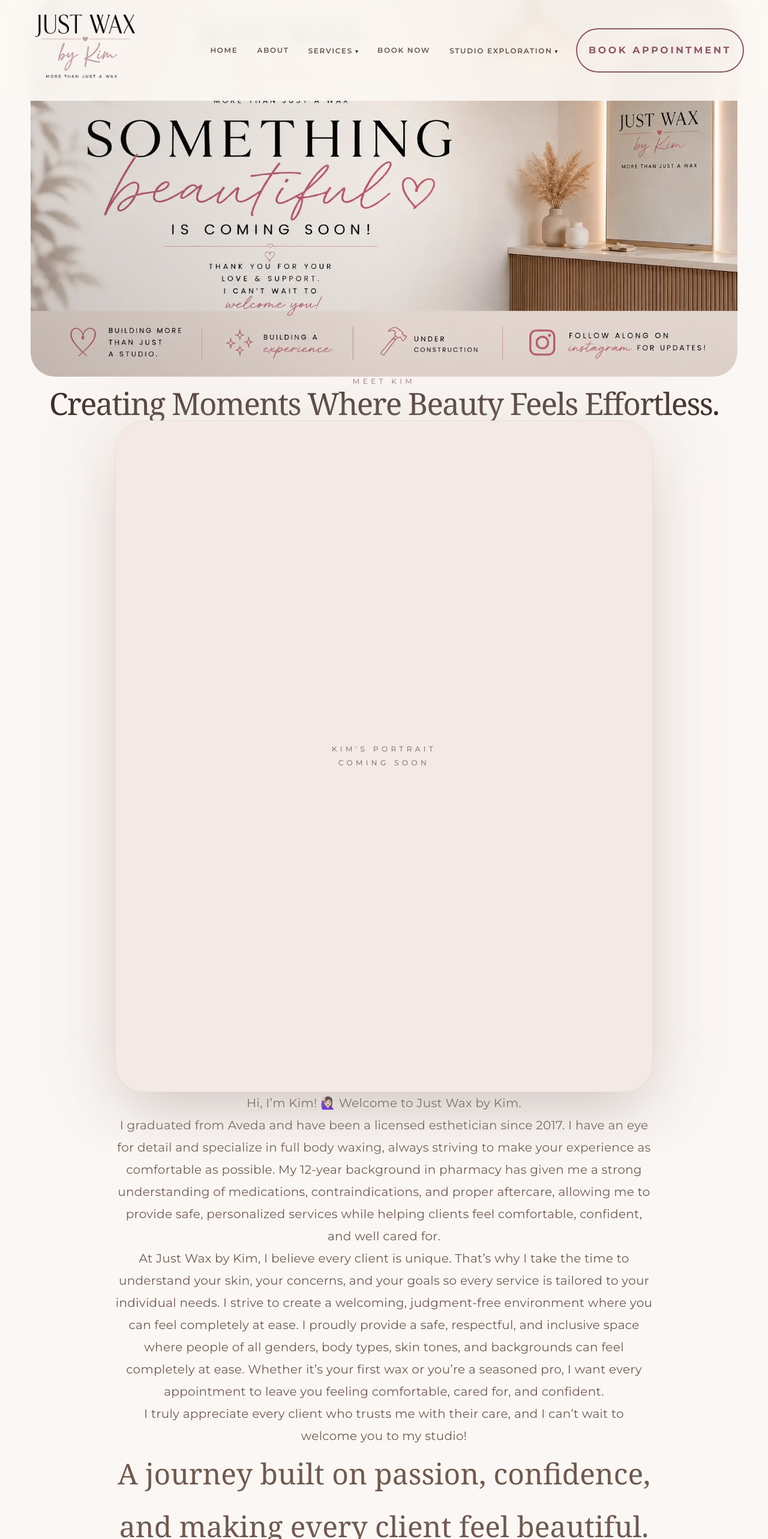
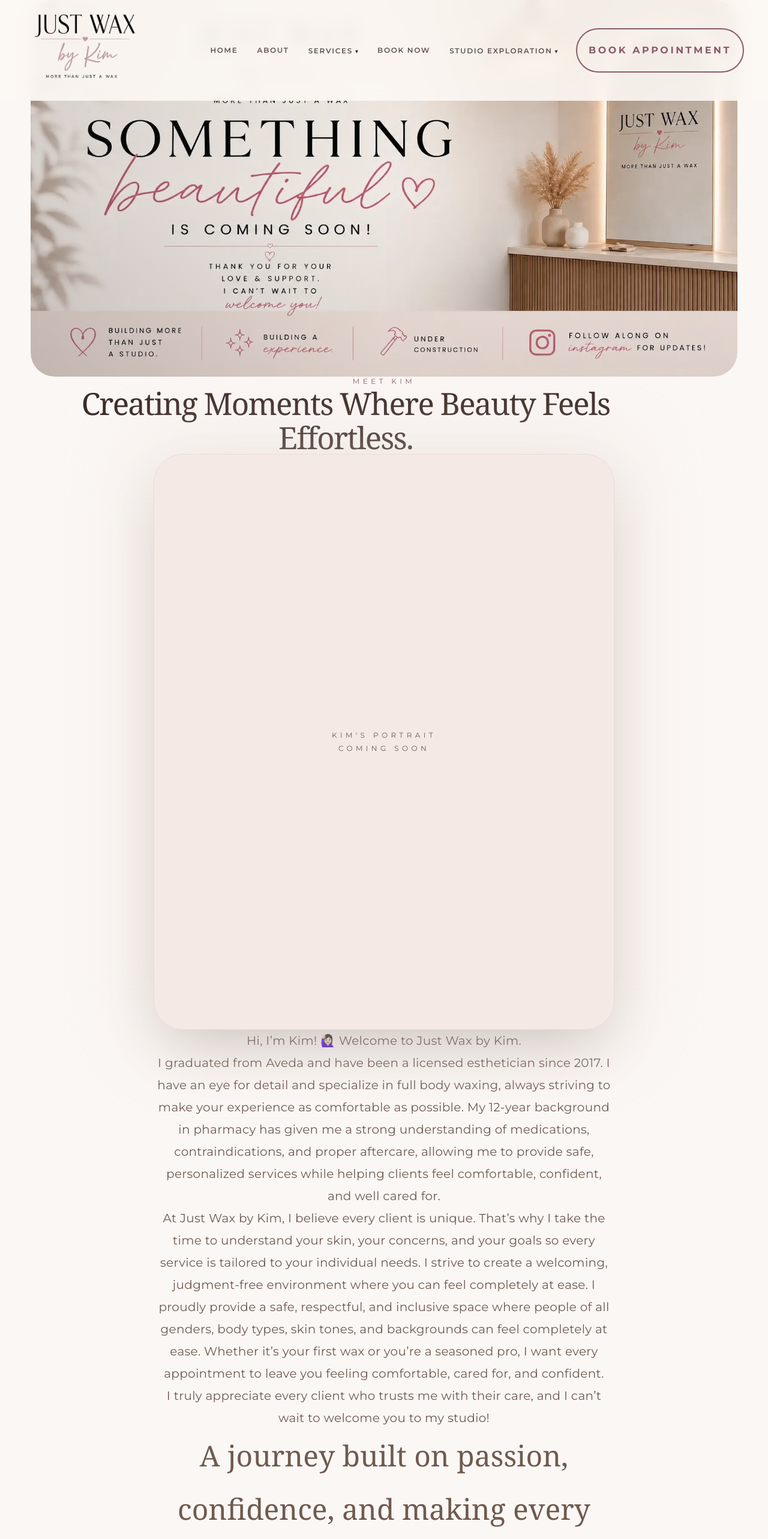
Before and after one commit to kevin-phan-25/just-wax-by-kim, a Next.js app: page / in a window 1280 px wide. Shown: the top 2566 px of the page at 60% size. Built offline with nearby package versions, Linux system fonts and the light colour scheme; a web font is replaced by a local one.

Commit message:
Update AboutContent.tsx

```diff
--- a/features/about/AboutContent.tsx
+++ b/features/about/AboutContent.tsx
@@ -7,10 +7,10 @@
  * Luxury editorial About content.
  *
  * Updates:
- * • Removed container restrictions
+ * • Responsive typography
  * • Centered storytelling
  * • Improved paragraph spacing
- * • Balanced luxury typography
+ * • Removed layout restrictions
  *
  * ---
  */
@@ -30,11 +30,15 @@ export default function AboutContent() {
 
         items-center
 
-        px-6
+        px-5
 
-        md:px-10
+        sm:px-8
 
-        lg:px-16
+        md:px-12
+
+        lg:px-20
+
+        xl:px-28
       "
     >
 
@@ -49,7 +53,9 @@ export default function AboutContent() {
 
           text-center
 
-          mb-20
+          mb-16
+
+          sm:mb-20
 
           md:mb-28
         "
@@ -63,11 +69,15 @@ export default function AboutContent() {
 
             tracking-[0.45em]
 
-            text-xs
+            text-[10px]
+
+            sm:text-xs
 
             text-[#8C5A6B]
 
-            mb-8
+            mb-6
+
+            sm:mb-8
           "
         >
           {aboutContent.eyebrow}
@@ -76,15 +86,23 @@ export default function AboutContent() {
 
         <h2
           className="
+            max-w-5xl
+
+            mx-auto
+
             font-serif
 
-            text-5xl
+            text-center
+
+            text-4xl
+
+            sm:text-5xl
 
             md:text-6xl
 
             lg:text-7xl
 
-            leading-[1.05]
+            leading-[1.08]
 
             tracking-[-0.045em]
 
@@ -103,11 +121,19 @@ export default function AboutContent() {
         className="
           w-full
 
-          max-w-4xl
+          max-w-md
+
+          sm:max-w-lg
+
+          md:max-w-2xl
+
+          lg:max-w-3xl
 
           mx-auto
 
-          mb-24
+          mb-16
+
+          sm:mb-24
 
           md:mb-32
         "
@@ -117,12 +143,13 @@ export default function AboutContent() {
 
 
 
+
       {/* Story */}
       <div
         className="
           w-full
 
-          max-w-4xl
+          max-w-3xl
 
           mx-auto
 
@@ -130,11 +157,13 @@ export default function AboutContent() {
 
           text-[#75635B]
 
-          text-lg
+          text-base
+
+          sm:text-lg
 
           md:text-xl
 
-          leading-[2]
+          leading-[1.9]
         "
       >
 
@@ -143,9 +172,11 @@ export default function AboutContent() {
             <p
               key={index}
               className="
-                mb-12
+                mb-8
 
-                md:mb-16
+                sm:mb-10
+
+                md:mb-14
 
                 tracking-[0.015em]
               "
@@ -159,11 +190,15 @@ export default function AboutContent() {
 
         <p
           className="
-            mt-20
+            mt-16
+
+            sm:mt-20
 
             font-serif
 
             text-3xl
+
+            sm:text-4xl
 
             md:text-5xl
 
@@ -177,6 +212,7 @@ export default function AboutContent() {
           client feel beautiful.
         </p>
 
+
       </div>
 
 
```
